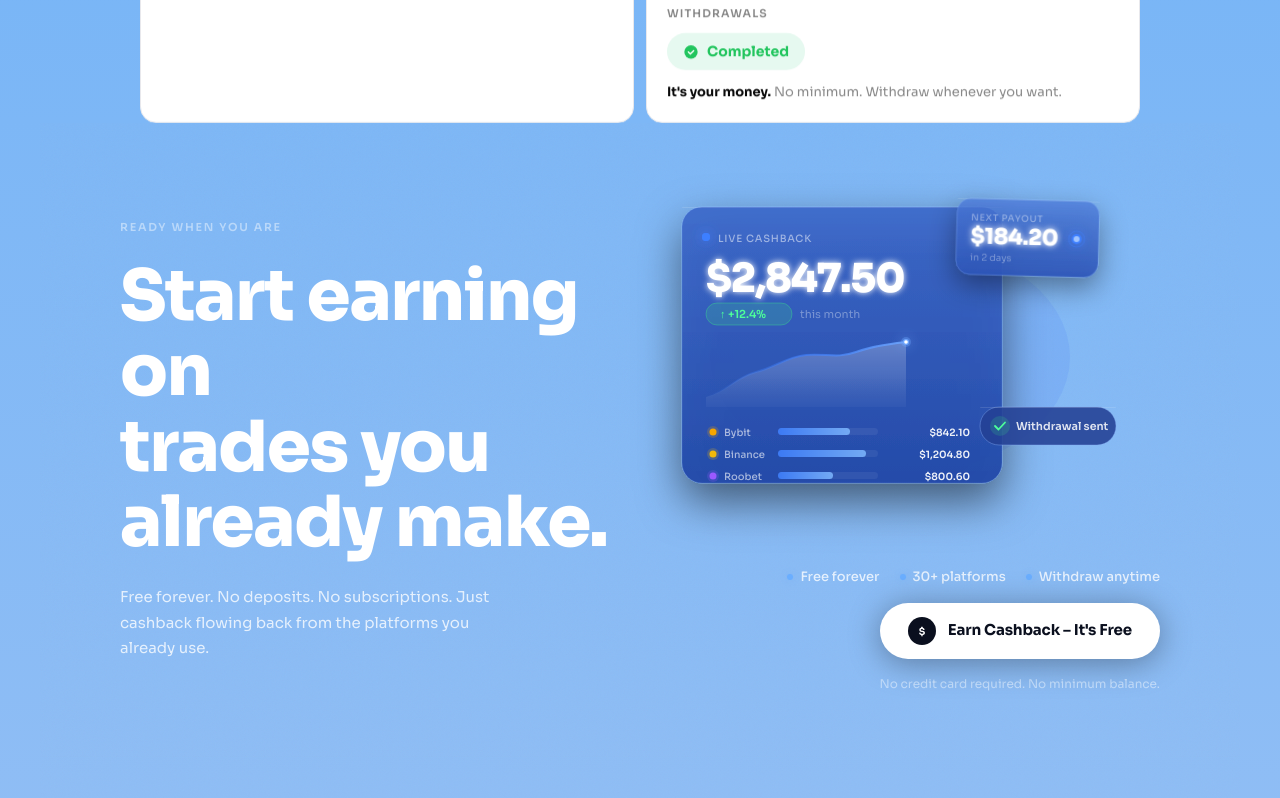
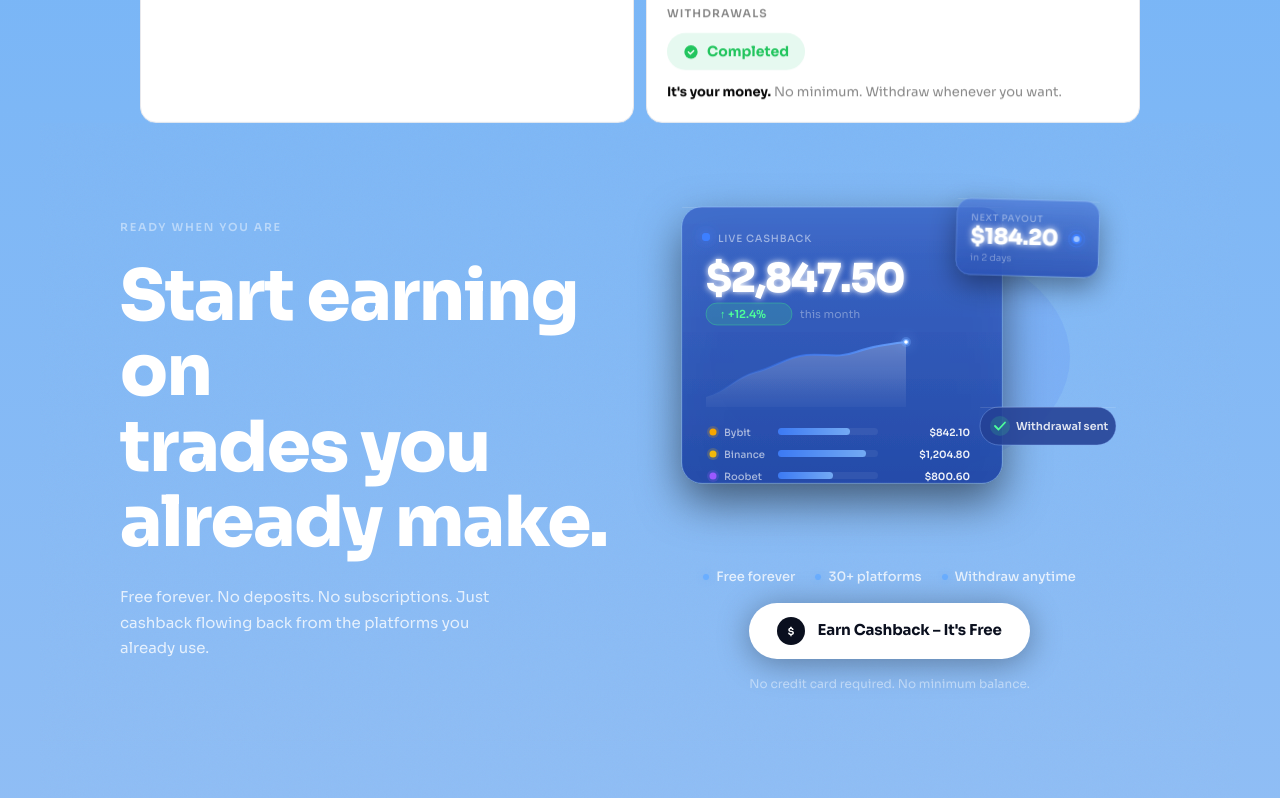
Before and after one commit to Codergirl-cyber/ag-askew, a React (Vite) app: page / in a window 1280 px wide. Shown: the part 4680-5478 px from the top of the page. Built offline with nearby package versions, Linux system fonts and the light colour scheme.

Commit message:
style(signoff): align right column elements to center for better visual balance

```diff
--- a/src/components/SignOff.tsx
+++ b/src/components/SignOff.tsx
@@ -136,6 +136,7 @@ export default function GetStartedHero() {
                 padding: `${CONFIG.paddingY} ${CONFIG.paddingX}`,
                 position: "relative",
                 overflow: "hidden",
+                paddingBottom: "48px",  // ← add here
             }}
         >
             {/* Subtle noise grain overlay */}
@@ -217,7 +218,7 @@ export default function GetStartedHero() {
                     flex: "1",
                     display: "flex",
                     flexDirection: "column",
-                    alignItems: "flex-end",
+                    alignItems: "center",
                     justifyContent: "space-between",
                     position: "relative",
                     zIndex: 1,
@@ -243,7 +244,7 @@ export default function GetStartedHero() {
                     style={{
                         display: "flex",
                         flexDirection: "column",
-                        alignItems: "flex-end",
+                        alignItems: "center",
                         gap: "16px",
                     }}
                 >
```
